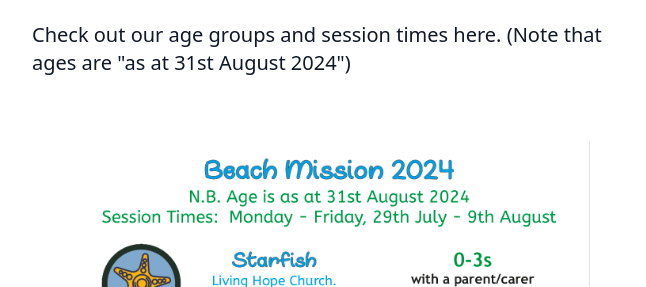
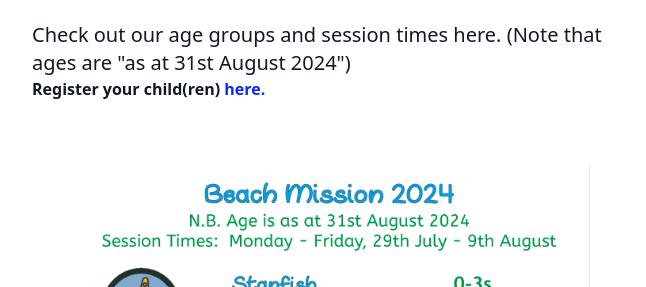
Before and after one commit to YaManicKill/psmbm, a Gatsby site: page / in a window 1280 px wide. Shown: the part 583-870 px from the top of the page, 0-646 px from the left. Built offline with nearby package versions, Linux system fonts and the light colour scheme; Gatsby itself is replaced by a stand-in of ours.

Commit message:
Update Pages “index”

```diff
--- a/src/pages/index.md
+++ b/src/pages/index.md
@@ -16,6 +16,9 @@
 
 
     Check out our age groups and session times here.  (Note that ages are "as at 31st August 2024")
+
+
+    ### **R﻿egister your child(ren) [here.](https://forms.gle/gVSoGxXU5ugTfbHAA)**
 
 
     ![Age groups and times. Starfish age 0-3, 1:30-3:15pm. Seahorses age 4-5s, 1:30-3:15pm. Turtles age 6-7s, 10-11:45am and 1:30-3:15pm. Narwhals age 8-10s, 10-11:45am, 1:30-3:15pm, and 7:30-8:45pm. Sharks age 11-12s, 10-11:45am, 1:30-3:15pm, and 7:30-8:45pm. Deckers age 13-17s, 10-11:45am, 1:30-3:15pm, and 7:30-9:45pm. The Lighthouse for adults and children not at other groups. 10:45-11:45am.](/files/agegroups.png "Age group times")
```
